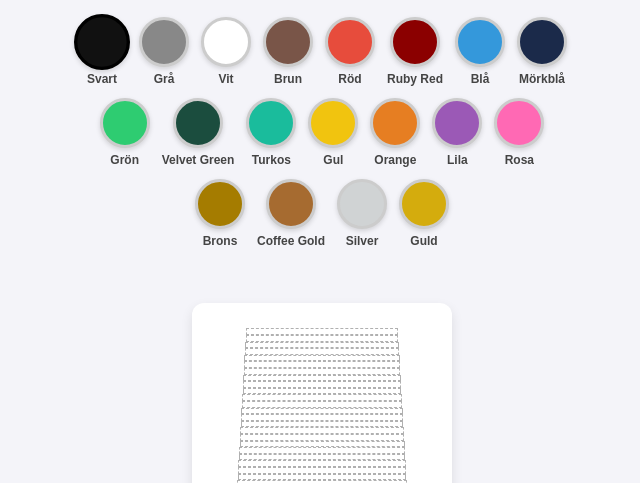
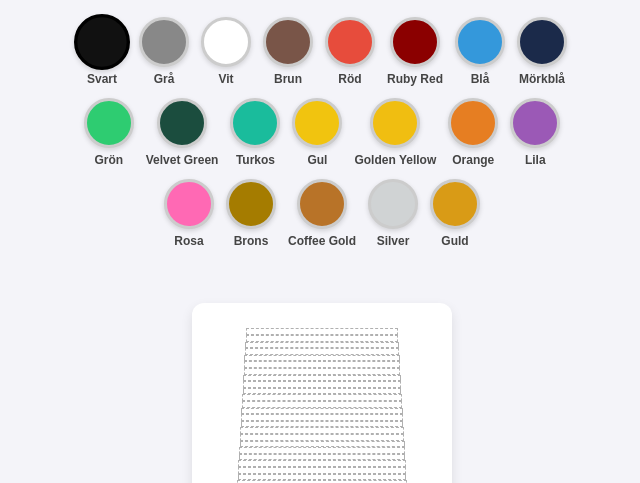
Before and after one commit to bilgerchristian-pixel/ferruledesigner, a plain HTML site: page index.htm in a window 1280 px wide. Shown: the part 309-792 px from the top of the page, without its empty margins (318-958 px from the left). Drawn offline with Linux system fonts and the light colour scheme.

Commit message:
Update index.htm
Update gold tones

```diff
--- a/index.htm
+++ b/index.htm
@@ -299,7 +299,7 @@
     <footer>
         © 2026 CBT AB. Alla rättigheter reserverade.<br>
         Detta verktyg och dess designförslag är skyddade av upphovsrätt.<br>
-        <span style="margin-top: 5px; display: inline-block;">Version: <span class="version-tag">v3.1</span></span>
+        <span style="margin-top: 5px; display: inline-block;">Version: <span class="version-tag">v3.3</span></span>
     </footer>
 
     <script>
@@ -316,13 +316,14 @@
             { name: "Velvet Green", hex: "#1b4d3e" },
             { name: "Turkos", hex: "#1abc9c" },
             { name: "Gul", hex: "#f1c40f" },
+            { name: "Golden Yellow", hex: "#f0be11" },
             { name: "Orange", hex: "#e67e22" },
             { name: "Lila", hex: "#9b59b6" },
             { name: "Rosa", hex: "#ff69b4" },
             { name: "Brons", hex: "#a57c00" },
-            { name: "Coffee Gold", hex: "#a66b30" },
+            { name: "Coffee Gold", hex: "#b87328" },
             { name: "Silver", hex: "#d0d3d4" },
-            { name: "Guld", hex: "#d4ac0d" }
+            { name: "Guld", hex: "#d99b16" }
         ];
 
         let selectedColor = colors[0].hex;
```
